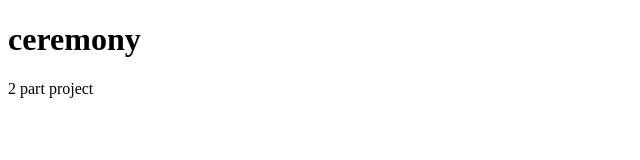
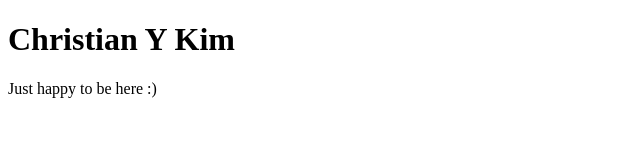
Before and after one commit to christianykim/christianykim.github.io, a plain HTML site: page unit_1/index.html in a window 1280 px wide. Shown: the whole page, without its empty margins (0-640 px from the left). Drawn offline with Linux system fonts and the light colour scheme.

Commit message:
syncing my new repository!

```diff
--- a/unit_1/index.html
+++ b/unit_1/index.html
@@ -1,12 +1,12 @@
 <!DOCTYPE html>
 <html>
 <head>
-	<title>ceremony</title>
+	<title>christianykim</title>
 	<link ref="stylesheet" type="text/css" href="css/style.css">
 </head>
 <body>
-	<h1>ceremony</h1>
-	<p>2 part project</p>
+	<h1>Christian Y Kim</h1>
+	<p>Just happy to be here :)</p>
 
 </body>
 </html>
```
